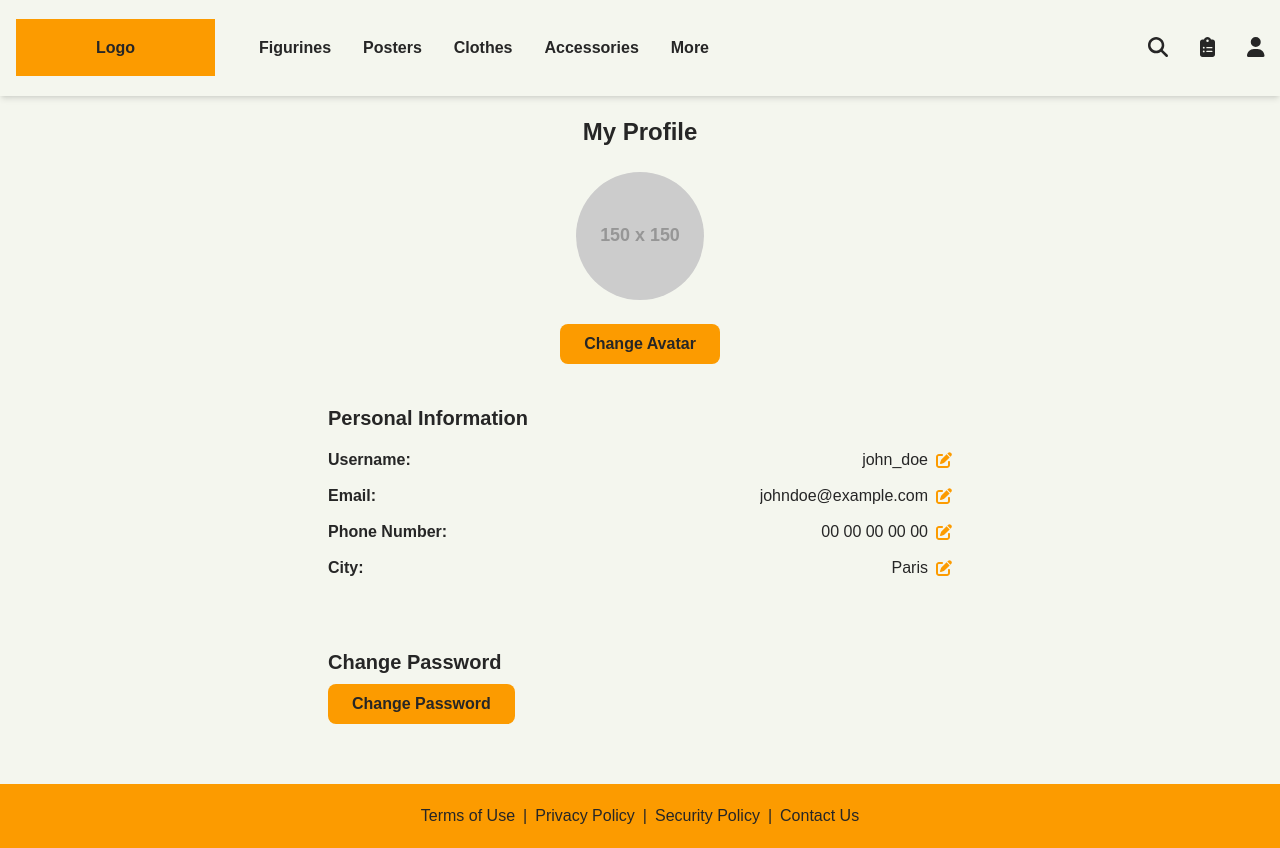
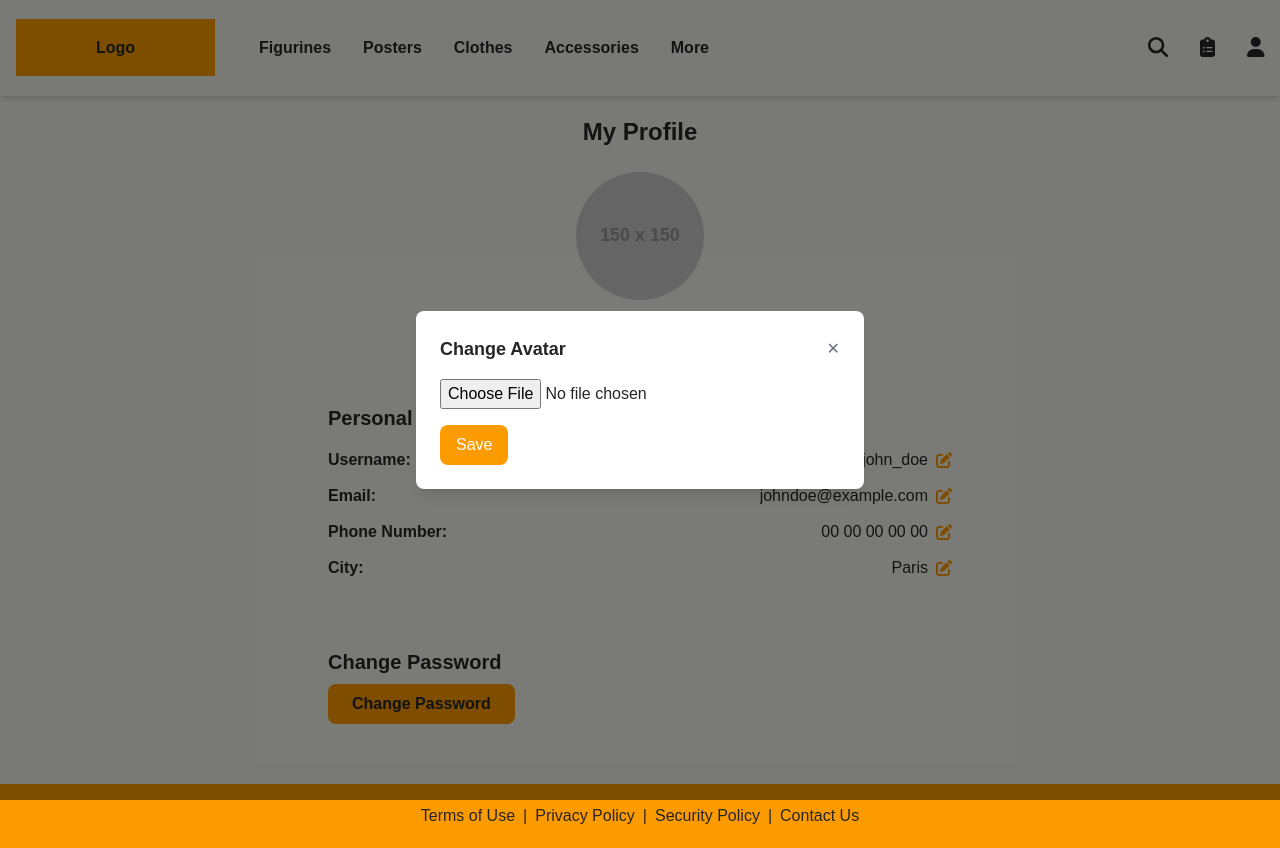
Before and after one commit to David-SDA/otaku-bazaar, a React (Create React App) app: page /profile in a window 1280 px wide. Both pictures are taken after a click on the button "Change Avatar". Built offline with nearby package versions, Linux system fonts and the light colour scheme; data requests are answered from the project's data file.

Commit message:
Début d'ajout d'un modal pour la modification d'un élement de profil

```diff
--- a/src/components/pages/MyProfile.jsx
+++ b/src/components/pages/MyProfile.jsx
@@ -1,9 +1,27 @@
-import React from 'react';
+import React, { useState } from 'react';
 import MyProfileAvatarSection from '../ui/MyProfileAvatarSection';
 import MyProfilePersonalInfoSection from '../ui/MyProfilePersonalInfoSection';
 import MyProfilePasswordSection from '../ui/MyProfilePasswordSection';
+import MyProfileModal from '../ui/MyProfileModal';
+import MyProfileModalContent from '../ui/MyProfileModalContent';
 
 export default function MyProfile(){
+    const [isModalOpen, setModalOpen] = useState(false);
+    const [modalContent, setModalContent] = useState({ title: '', fieldKey: '', currentValue: '' });
+
+    function openModal(title, fieldKey, currentValue){
+        setModalContent({title, fieldKey, currentValue});
+        setModalOpen(true);
+    }
+
+    function closeModal(){
+        setModalOpen(false);
+    }
+
+    function handleSave(fieldKey, newValue){
+        console.log('Updated ', fieldKey, ' : ', newValue);
+    }
+
     return (
         <>
             <h1 className="text-center text-xl sm:text-2xl font-bold mb-6">
@@ -11,11 +29,18 @@ export default function MyProfile(){
             </h1>
             <div className="flex justify-center">
                 <div className="w-full md:w-2/3 lg:w-1/2">
-                    <MyProfileAvatarSection />
-                    <MyProfilePersonalInfoSection />
-                    <MyProfilePasswordSection />
+                    <MyProfileAvatarSection onEditAvatar={() => openModal('Change Avatar', 'avatar', '')} />
+                    <MyProfilePersonalInfoSection onEditClick={(title, fieldKey, currentValue) => openModal(title, fieldKey, currentValue)} />
+                    <MyProfilePasswordSection onChangePassword={() => openModal('Change Password', 'password', '')} />
                 </div>
             </div>
+            {
+                isModalOpen && (
+                    <MyProfileModal onClose={closeModal} title={modalContent.title}>
+                        <MyProfileModalContent fieldKey={modalContent.fieldKey} currentValue={modalContent.currentValue} onSave={handleSave} />
+                    </MyProfileModal>
+                )
+            }
         </>
     )
 }
--- a/src/components/pages/Search.jsx
+++ b/src/components/pages/Search.jsx
@@ -6,7 +6,7 @@ import AnnounceCard from '../ui/AnnounceCard';
 import SearchFiltersModal from '../ui/SearchFiltersModal';
 
 export default function Search(){
-    const [isModalOpen, setIsModalOpen] = useState(false);
+    const [isModalOpen, setModalOpen] = useState(false);
     const [filters, setFilters] = useState({
         category: '',
         priceSort: '',
@@ -16,7 +16,7 @@ export default function Search(){
 
     function handleApplyFilters(newFilters){
         setFilters(newFilters);
-        setIsModalOpen(false);
+        setModalOpen(false);
         console.log('Applied Filters:', newFilters);
     }
 
@@ -34,7 +34,7 @@ export default function Search(){
                         <SearchBarLocation />
                     </div>
                     <div className='self-center'>
-                        <SearchFilter onClick={() => setIsModalOpen(true)} />
+                        <SearchFilter onClick={() => setModalOpen(true)} />
                     </div>
 
                 </div>
@@ -47,7 +47,7 @@ export default function Search(){
                 }
             </div>
             {
-                isModalOpen && <SearchFiltersModal filters={filters} onClose={() => setIsModalOpen(false)} onApply={handleApplyFilters} />
+                isModalOpen && <SearchFiltersModal filters={filters} onClose={() => setModalOpen(false)} onApply={handleApplyFilters} />
             }
         </>
     )
--- a/src/components/ui/MyProfileAvatarSection.jsx
+++ b/src/components/ui/MyProfileAvatarSection.jsx
@@ -1,10 +1,10 @@
 import React from 'react';
 
-export default function MyProfileAvatarSection(){
+export default function MyProfileAvatarSection({ onEditAvatar }){
     return (
         <div className="mb-6 text-center">
             <img src="https://via.placeholder.com/150" alt="Avatar" className="w-32 h-32 rounded-full mx-auto mb-4" />
-            <button className="bg-primary font-bold px-6 py-2 rounded-lg mt-2 hover:scale-105 transition-all duration-300">
+            <button onClick={onEditAvatar} className="bg-primary font-bold px-6 py-2 rounded-lg mt-2 hover:scale-105 transition-all duration-300">
                 Change Avatar
             </button>
         </div>
--- a/src/components/ui/MyProfileEditableField.jsx
+++ b/src/components/ui/MyProfileEditableField.jsx
@@ -2,17 +2,13 @@ import React from 'react';
 import { FontAwesomeIcon } from '@fortawesome/react-fontawesome';
 import { faPenToSquare } from '@fortawesome/free-solid-svg-icons';
 
-export default function MyProfileEditableField({label, value, field}){
-    function handleEditClick(){
-        console.log('Edit field :', field);
-    }
-
+export default function MyProfileEditableField({label, value, field, onEditClick}){
     return (
         <div className="flex flex-col sm:flex-row justify-between mb-3">
             <span className="font-bold">{label}:</span>
             <div className="flex items-center overflow-hidden whitespace-nowrap">
                 <span className="truncate w-full mr-2">{value}</span>
-                <FontAwesomeIcon icon={faPenToSquare} onClick={handleEditClick} className="text-primary cursor-pointer" />
+                <FontAwesomeIcon icon={faPenToSquare} onClick={() => onEditClick(label, field, value)} className="text-primary cursor-pointer" />
             </div>
         </div>
     )
--- /dev/null
+++ b/src/components/ui/MyProfileModal.jsx
@@ -0,0 +1,17 @@
+import React from 'react';
+
+export default function MyProfileModal({ onClose, title, children }){
+    return (
+        <div className="fixed inset-0 z-50 flex items-center justify-center bg-black bg-opacity-50">
+            <div className="bg-white w-full max-w-md mx-auto p-6 rounded-lg shadow-lg">
+                <div className="flex justify-between items-center mb-4">
+                    <h2 className="text-lg font-bold">{title}</h2>
+                    <button onClick={onClose} className="text-gray-500 hover:text-gray-700">
+                        &#x2715;
+                    </button>
+                </div>
+                <div>{children}</div>
+            </div>
+        </div>
+    );
+}
--- /dev/null
+++ b/src/components/ui/MyProfileModalContent.jsx
@@ -0,0 +1,46 @@
+import React, { useState } from 'react';
+
+export default function MyProfileModalContent({ fieldKey, currentValue, onSave }){
+    const [value, setValue] = useState(currentValue);
+
+    function handleSave(){
+        onSave(fieldKey, value);
+    };
+
+    function renderContent(){
+        switch (fieldKey) {
+            case 'username':
+                return (
+                    <input type="text" value={value} onChange={(e) => setValue(e.target.value)} className='w-full border rounded-lg p-3' placeholder='Enter new username' />
+                )
+            case 'email':
+                return (
+                    <input type="text" value={value} onChange={(e) => setValue(e.target.value)} className="w-full border rounded-lg p-3" placeholder='Enter new email' />
+                )
+            case 'phoneNumber':
+                return (
+                    <input type="text" value={value} onChange={(e) => setValue(e.target.value)} className='w-full border rounded-lg p-3' placeholder='Enter new username' />
+                )
+            case 'password':
+                return (
+                    <>
+                        <input type="password" placeholder="New Password"className="w-full border rounded-lg p-3 mb-3" />
+                        <input type="password" placeholder="Confirm Password" className="w-full border rounded-lg p-3" />
+                    </>
+                )
+            case 'avatar':
+                return (
+                    <input type="file" onChange={(e) => console.log(e.target.files[0])} className="w-full" />
+                )
+            default:
+                return <p>Invalid field</p>;
+        }
+    };
+
+    return (
+        <div>
+            {renderContent()}
+            <button onClick={handleSave} className="mt-4 bg-primary text-white px-4 py-2 rounded-lg">Save</button>
+        </div>
+    );
+}
--- a/src/components/ui/MyProfilePasswordSection.jsx
+++ b/src/components/ui/MyProfilePasswordSection.jsx
@@ -1,10 +1,10 @@
 import React from 'react';
 
-export default function MyProfilePasswordSection(){
+export default function MyProfilePasswordSection({ onChangePassword }){
     return (
         <div className="py-4 rounded-lg mb-6">
             <h2 className="text-xl font-bold">Change Password</h2>
-            <button className="bg-primary font-bold px-6 py-2 rounded-lg mt-2 hover:scale-105 transition-all duration-300">
+            <button onClick={onChangePassword} className="bg-primary font-bold px-6 py-2 rounded-lg mt-2 hover:scale-105 transition-all duration-300">
                 Change Password
             </button>
         </div>
--- a/src/components/ui/MyProfilePersonalInfoSection.jsx
+++ b/src/components/ui/MyProfilePersonalInfoSection.jsx
@@ -1,15 +1,15 @@
 import React from 'react';
 import MyProfileEditableField from './MyProfileEditableField';
 
-export default function MyProfilePersonalInfoSection(){
+export default function MyProfilePersonalInfoSection({ onEditClick }){
     return (
         <div className="py-4 mb-6">
             <h2 className="text-xl font-bold">Personal Information</h2>
             <div className="mt-4">
-                <MyProfileEditableField label={'Username'} value={'john_doe'} field={'username'} />
-                <MyProfileEditableField label={'Email'} value={'johndoe@example.com'} field={'email'} />
-                <MyProfileEditableField label={'Phone Number'} value={'00 00 00 00 00'} field={'phoneNumber'} />
-                <MyProfileEditableField label={'City'} value={'Paris'} field={'city'} />
+                <MyProfileEditableField label={'Username'} value={'john_doe'} field={'username'} onEditClick={onEditClick} />
+                <MyProfileEditableField label={'Email'} value={'johndoe@example.com'} field={'email'} onEditClick={onEditClick} />
+                <MyProfileEditableField label={'Phone Number'} value={'00 00 00 00 00'} field={'phoneNumber'} onEditClick={onEditClick} />
+                <MyProfileEditableField label={'City'} value={'Paris'} field={'city'} onEditClick={onEditClick} />
             </div>
         </div>
     )
```
